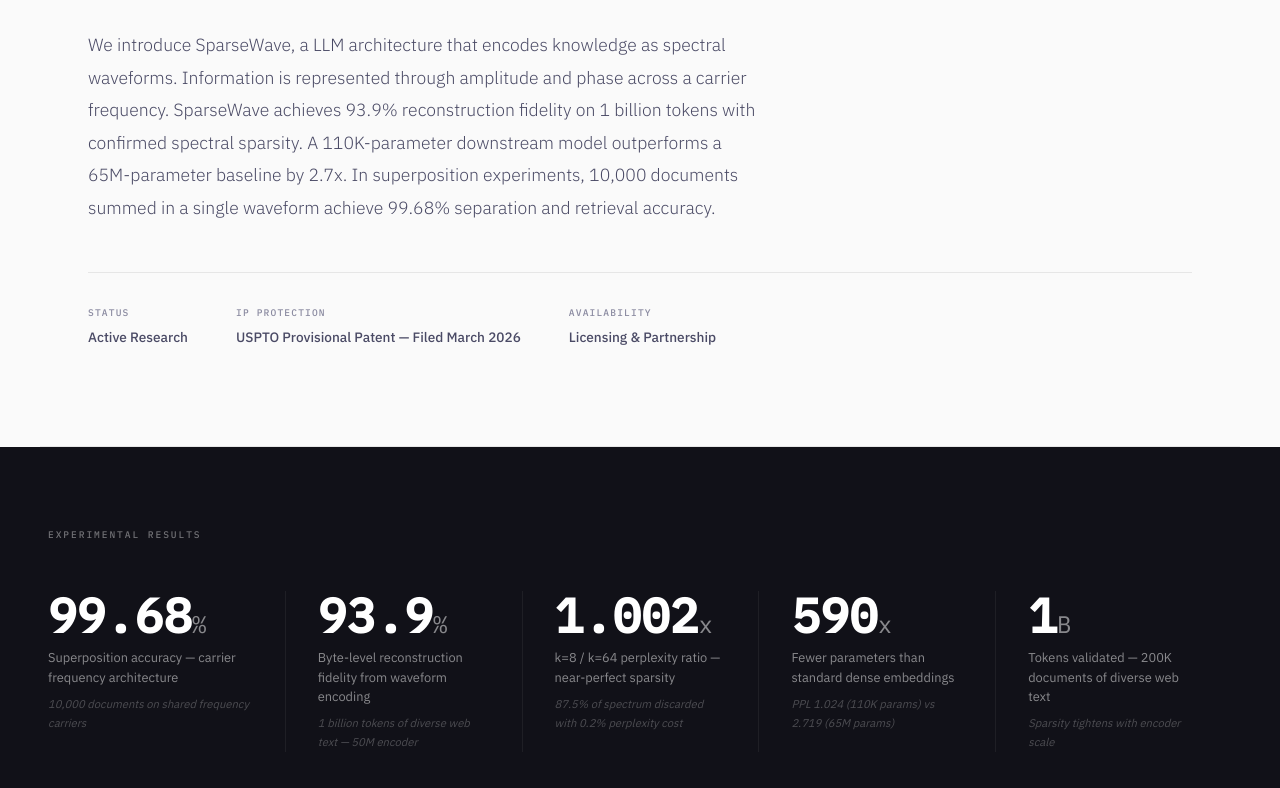
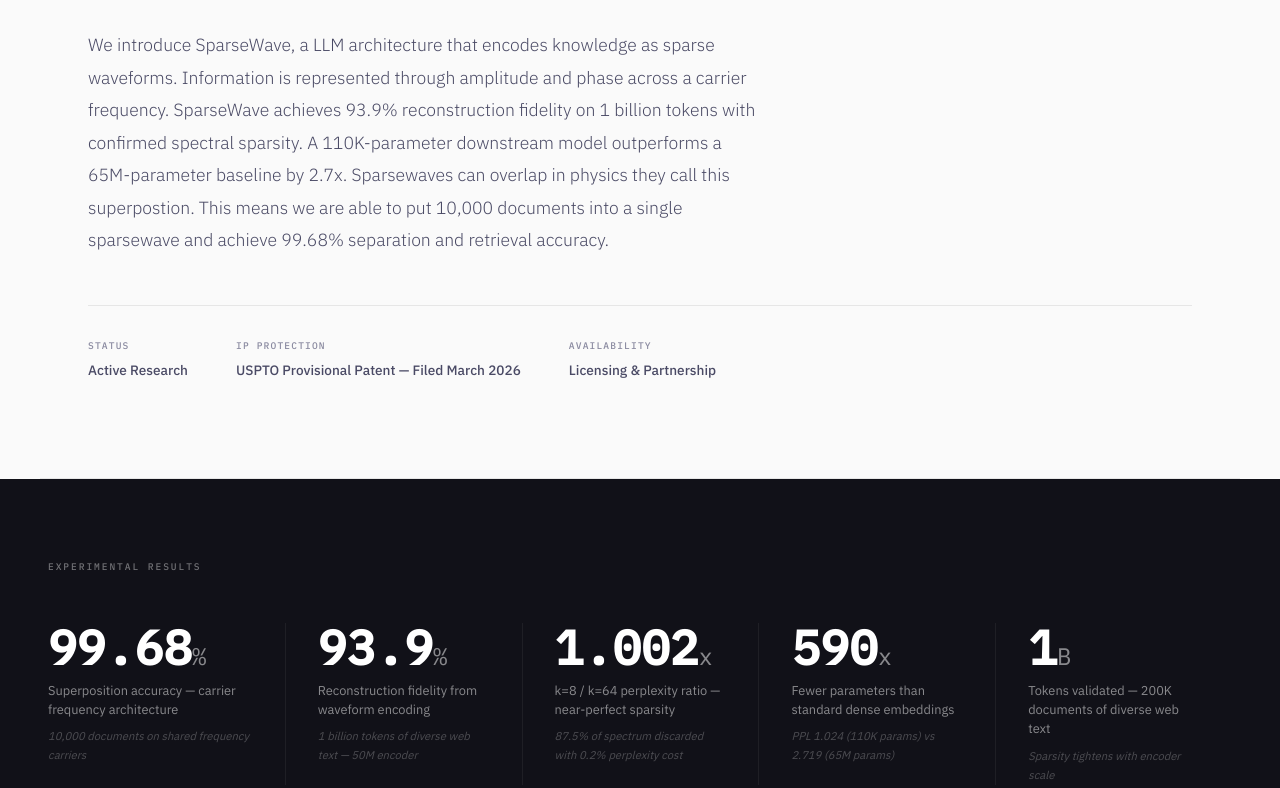
Before and after one commit to Drake-Chance/nfr-landing, a website: page index.html in a window 1280 px wide. Shown: the part 436-1224 px from the top of the page. Drawn offline with Linux system fonts and the light colour scheme.

Commit message:
Update index.html

```diff
--- a/index.html
+++ b/index.html
@@ -685,11 +685,12 @@
         <div class="hero-label">SparseWave Research</div>
         <h1>Sparse Frequency-Domain Representations for Machine Intelligence</h1>
         <p class="hero-abstract">
-        We introduce SparseWave, a LLM architecture that encodes knowledge as spectral waveforms.
-        Information is represented through amplitude and phase across a carrier frequency.
-        SparseWave achieves 93.9% reconstruction fidelity on 1 billion tokens with confirmed spectral sparsity.
-        A 110K-parameter downstream model outperforms a 65M-parameter baseline by 2.7x.
-        In superposition experiments, 10,000 documents summed in a single waveform achieve 99.68% separation and retrieval accuracy.
+            We introduce SparseWave, a LLM architecture that encodes knowledge as sparse waveforms.
+            Information is represented through amplitude and phase across a carrier frequency.
+            SparseWave achieves 93.9% reconstruction fidelity on 1 billion tokens with confirmed spectral sparsity.
+            A 110K-parameter downstream model outperforms a 65M-parameter baseline by 2.7x.
+            Sparsewaves can overlap in physics they call this superpostion.
+            This means we are able to put 10,000 documents into a single sparsewave and achieve 99.68% separation and retrieval accuracy.
         </p>
         <div class="hero-meta">
             <div class="hero-meta-item">
@@ -721,7 +722,7 @@
                 </div>
                 <div class="result-item">
                     <div class="result-value">93.9<span class="result-unit">%</span></div>
-                    <div class="result-label">Byte-level reconstruction fidelity from waveform encoding</div>
+                    <div class="result-label">Reconstruction fidelity from waveform encoding</div>
                     <div class="result-context">1 billion tokens of diverse web text — 50M encoder</div>
                 </div>
                 <div class="result-item">
@@ -780,7 +781,7 @@
                     <li>8 of 64 frequency bins carry equivalent performance to all 64</li>
                     <li>Information concentrates in sparse spectral peaks</li>
                     <li>Waveforms carry verifiable sequential structure</li>
-                    <li>Sparsity is learned, not imposed — it emerges from energy minimization</li>
+                    <li>Sparsity is learned, not imposed it emerges from energy minimization</li>
                 </ul>
             </div>
         </div>
@@ -803,7 +804,7 @@
         <div class="spectrum-inner">
             <canvas id="waveform-demo"></canvas>
             <p class="spectrum-caption">
-                FIG. 1 — Top: Output waveform after inverse FFT. Green regions contain encoded data;
+                FIG. 1 — Top: Output waveform. Green regions contain encoded data;
                 gray regions are near-zero (silence). Bottom: Corresponding frequency spectrum.
                 At 1B-token scale, the top 8 of 64 frequency bins achieve equivalent downstream
                 performance to all 64 bins (PPL ratio 1.002x with 50M encoder).
```
